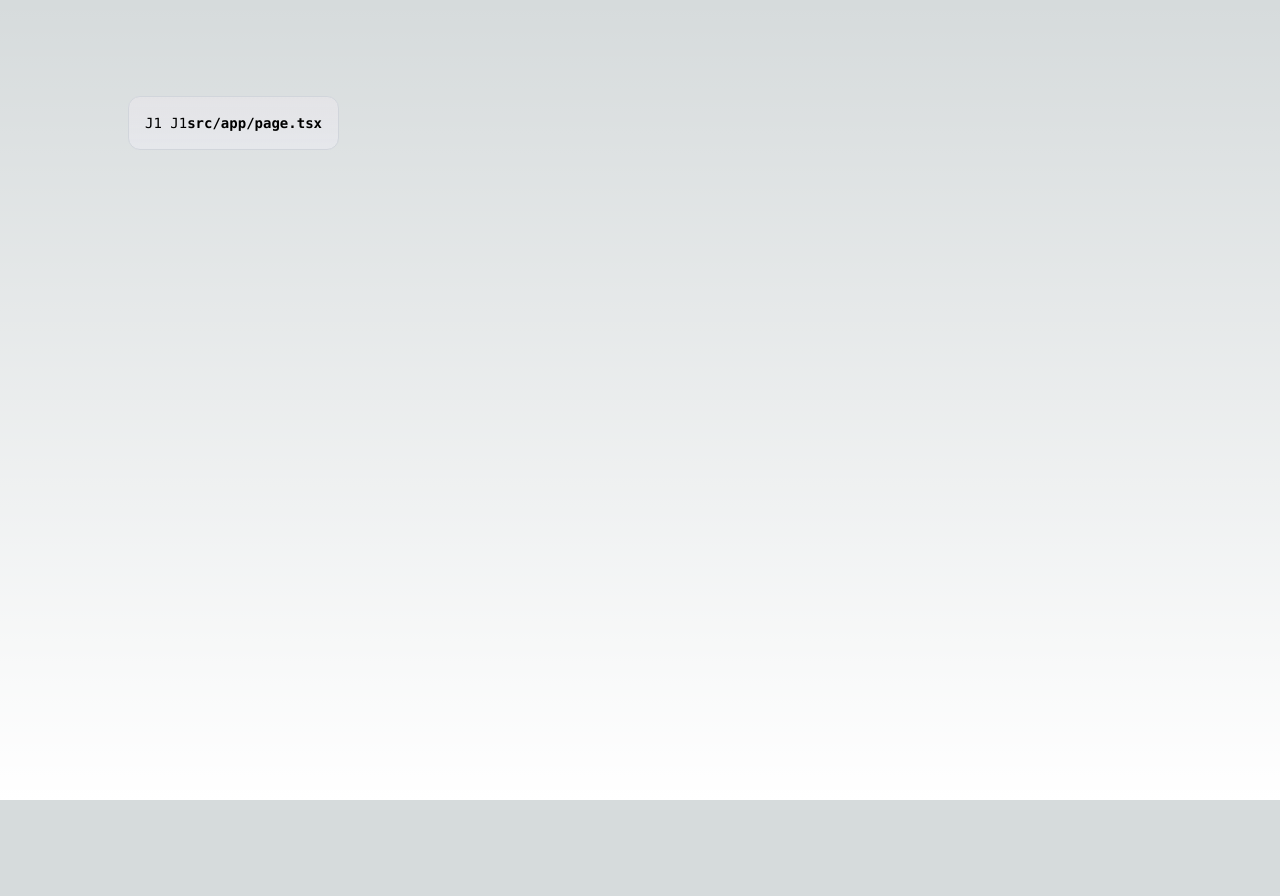
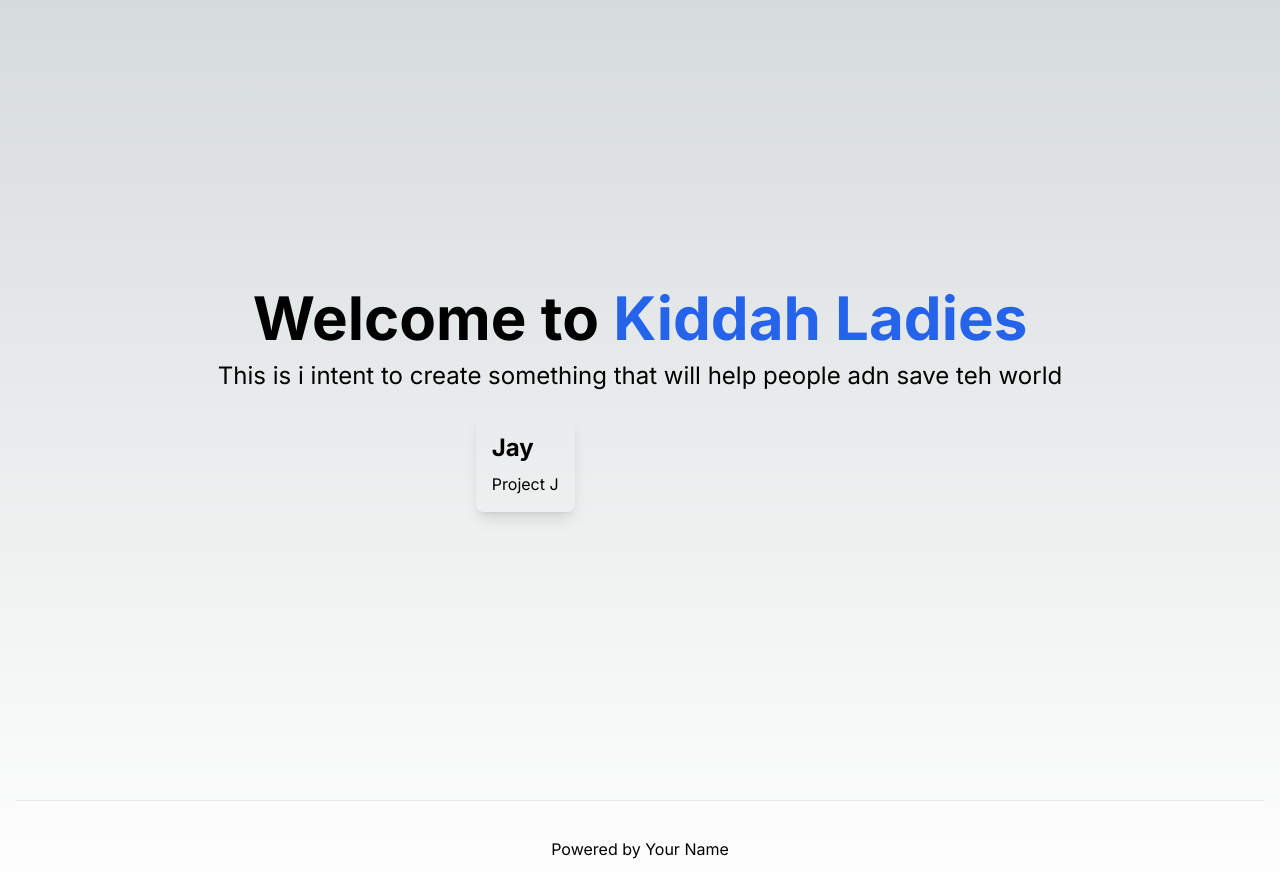
Before and after one commit to jasangill1/J1, a Next.js app in the folder about/: page / in a window 1280 px wide. Before the commit the page ends 800 px from the top, so only its background shows below. Built offline with nearby package versions, Linux system fonts and the light colour scheme.

Commit message:
Save the World Update

```diff
--- a/about/src/app/page.tsx
+++ b/about/src/app/page.tsx
@@ -1,14 +1,34 @@
+
 
 export default function Home() {
   return (
-    <main className="flex min-h-screen flex-col items-center justify-between p-24">
-      <div className="z-10 max-w-5xl w-full items-center justify-between font-mono text-sm lg:flex">
-        <p className="fixed left-0 top-0 flex w-full justify-center border-b border-gray-300 bg-gradient-to-b from-zinc-200 pb-6 pt-8 backdrop-blur-2xl dark:border-neutral-800 dark:bg-zinc-800/30 dark:from-inherit lg:static lg:w-auto  lg:rounded-xl lg:border lg:bg-gray-200 lg:p-4 lg:dark:bg-zinc-800/30">
-          J1 J1
-          <code className="font-mono font-bold">src/app/page.tsx</code>
+    <div className="container mx-auto px-4">
+      <main className="min-h-screen flex flex-col items-center justify-center py-20">
+        <h1 className="text-6xl font-bold">
+          Welcome to <span className="text-blue-600">Kiddah Ladies</span>
+        </h1>
+        <p className="mt-3 text-2xl">
+          This is i intent to create something that will help people adn save teh world
         </p>
-
-      </div>
-    </main>
+        <div className="mt-6">
+          <div className="grid grid-cols-1 md:grid-cols-2 lg:grid-cols-3 gap-4">
+            <div className="shadow-lg rounded-lg overflow-hidden">
+              <div className="p-4">
+                <h2 className="text-2xl font-bold">Jay</h2>
+                <p className="mt-2">Project J</p>
+              </div>
+            </div>
+          </div>
+        </div>
+      </main>
+      <footer className="flex items-center justify-center w-full h-24 border-t">
+        <a
+          href="https://yourwebsite.com"
+          className="flex items-center justify-center"
+        >
+          Powered by Your Name
+        </a>
+      </footer>
+    </div>
   )
 }
```
